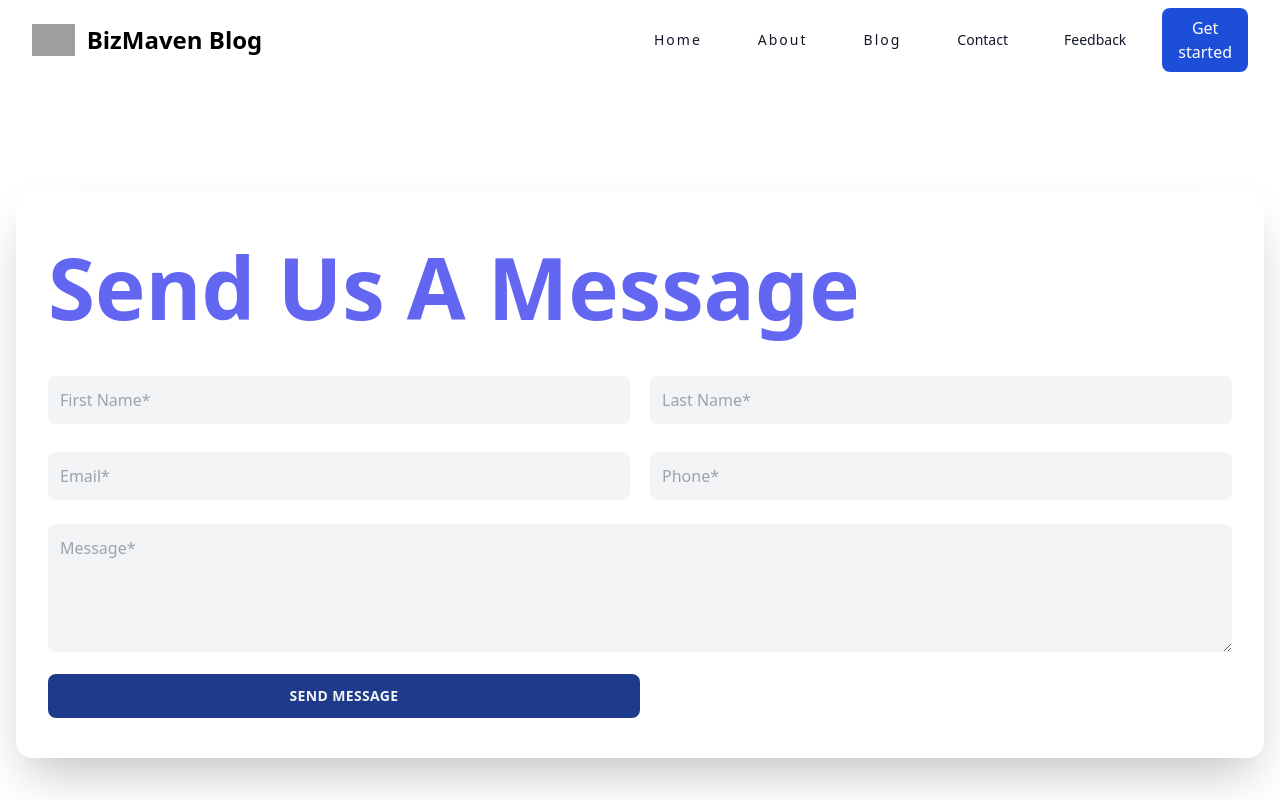
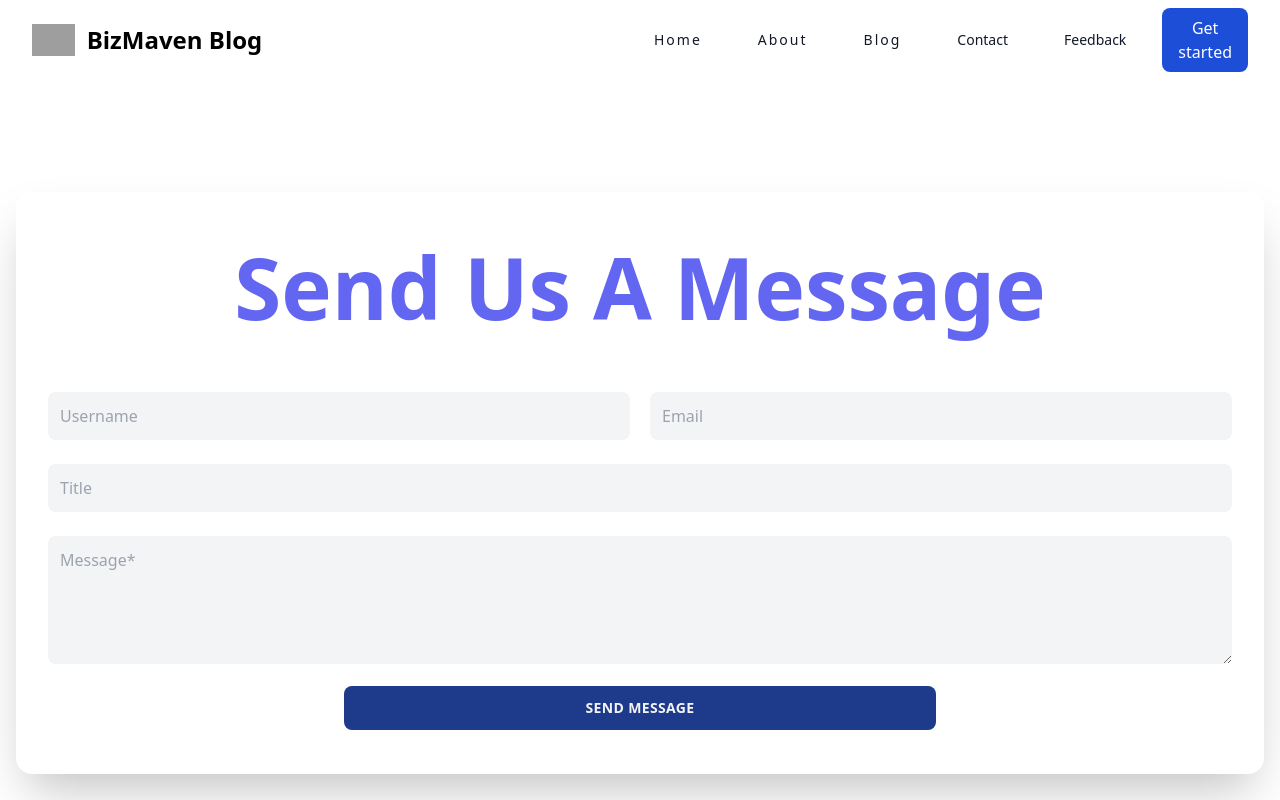
Before and after one commit to BizMavenHub/React-BizMaven-Blogs, a React (Vite) app in the folder client/: page /feedback in a window 1280 px wide. Shown: the top 800 px of the page. Built offline with nearby package versions, Linux system fonts and the light colour scheme; grey boxes are pictures that could not be loaded.

Commit message:
update feedback ui

```diff
--- a/client/src/containers/feedback/Feedback_Container.jsx
+++ b/client/src/containers/feedback/Feedback_Container.jsx
@@ -18,7 +18,7 @@ const Feedback_Container = () => {
       <div className="flex justify-center mt-24 w-screen h-screen bg-white">
         <div className="container mx-auto px-4 lg:px-20">
           <div className="w-full p-8 my-4 md:px-12 lg:w-9/12 lg:pl-20 lg:pr-40 mr-auto rounded-2xl shadow-2xl">
-            <div className="flex">
+            <div className="mb-8">
               <h1 className="text-indigo-500 font-bold text-[64pt] text-center">
                 Send Us A Message
               </h1>
@@ -27,22 +27,19 @@ const Feedback_Container = () => {
               <input
                 className="w-full bg-gray-100 text-gray-900 mt-2 p-3 rounded-lg focus:outline-none focus:shadow-outline"
                 type="text"
-                placeholder="First Name*"
-              />
-              <input
-                className="w-full bg-gray-100 text-gray-900 mt-2 p-3 rounded-lg focus:outline-none focus:shadow-outline"
-                type="text"
-                placeholder="Last Name*"
+                placeholder="Username"
               />
               <input
                 className="w-full bg-gray-100 text-gray-900 mt-2 p-3 rounded-lg focus:outline-none focus:shadow-outline"
                 type="email"
-                placeholder="Email*"
+                placeholder="Email"
               />
+            </div>
+            <div className="mt-4">
               <input
                 className="w-full bg-gray-100 text-gray-900 mt-2 p-3 rounded-lg focus:outline-none focus:shadow-outline"
-                type="number"
-                placeholder="Phone*"
+                type="text"
+                placeholder="Title"
               />
             </div>
             <div className="my-4">
@@ -51,7 +48,7 @@ const Feedback_Container = () => {
                 className="w-full h-32 bg-gray-100 text-gray-900 mt-2 p-3 rounded-lg focus:outline-none focus:shadow-outline"
               ></textarea>
             </div>
-            <div className="my-2 w-1/2 lg:w-1/4">
+            <div className="my-3 w-1/2 lg:w-1/4 m-auto">
               <button
                 className="uppercase text-sm font-bold tracking-wide bg-blue-900 text-gray-100 p-3 rounded-lg w-full
                       focus:outline-none focus:shadow-outline"
```
